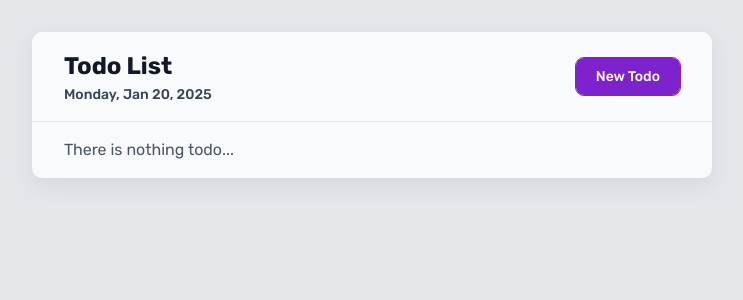
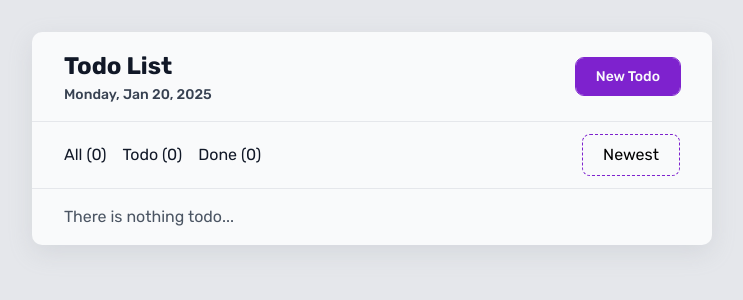
Before and after one commit to the-siavash/todolist-app, a React (Vite) app: page / in a window 1280 px wide. Shown: the top 300 px of the page, without its empty margins (268-1011 px from the left). Built offline with nearby package versions, Linux system fonts and the light colour scheme.

Commit message:
feat: implement sort and filter todos feature

```diff
--- /dev/null
+++ b/src/components/FilterTodos.jsx
@@ -0,0 +1,35 @@
+function FilterTodos({ filterBy, onFilter, todolist }) {
+  const checkedTodos = todolist.reduce(
+    (acc, todo) => (todo.isChecked ? (acc += 1) : null),
+    0
+  );
+  const uncheckedTodos = todolist.length - checkedTodos;
+
+  const filterItems = [
+    { text: 'all', length: todolist.length },
+    { text: 'todo', length: uncheckedTodos },
+    { text: 'done', length: checkedTodos },
+  ];
+
+  return (
+    <ul className="filter__items">
+      {filterItems.map((filterItem) => (
+        <FilterItem
+          key={filterItem.text}
+          item={filterItem}
+          classNames={`filter__item ${filterItem === filterBy && 'selected'}`}
+          handleClick={onFilter}
+        />
+      ))}
+    </ul>
+  );
+}
+export default FilterTodos;
+
+function FilterItem({ item, classNames, handleClick }) {
+  return (
+    <li className={classNames} onClick={() => handleClick(item.text)}>
+      {item.text} ({item.length})
+    </li>
+  );
+}
--- /dev/null
+++ b/src/components/SortTodos.jsx
@@ -0,0 +1,13 @@
+function SortTodos({ sortedBy, onSort }) {
+  return (
+    <select
+      className="select"
+      value={sortedBy}
+      onChange={(event) => onSort(event.target.value)}
+    >
+      <option value="newest">Newest</option>
+      <option value="oldest">Oldest</option>
+    </select>
+  );
+}
+export default SortTodos;
--- a/src/components/Todolist.jsx
+++ b/src/components/Todolist.jsx
@@ -1,9 +1,13 @@
 import { useRef, useState } from 'react';
 import TodoItem from './TodoItem';
 import TodoAddItem from './TodoAddItem';
+import SortTodos from './SortTodos';
+import FilterTodos from './FilterTodos';
 
 function Todolist() {
   const [todolist, setTodolist] = useState([]);
+  const [sortedBy, setSortedBy] = useState('newest');
+  const [filter, setFilter] = useState('all');
   const dialogRef = useRef();
 
   const today = {
@@ -13,6 +17,33 @@ function Todolist() {
     year: new Date().toLocaleDateString('en-US', { year: 'numeric' }),
   };
   const formattedToday = `${today.weekday}, ${today.month} ${today.day}, ${today.year}`;
+
+  let filteredTodolist;
+  switch (filter) {
+    case 'all':
+      filteredTodolist = todolist;
+      break;
+    case 'todo':
+      filteredTodolist = todolist.filter((todo) => !todo.isChecked);
+      break;
+    case 'done':
+      filteredTodolist = todolist.filter((todo) => todo.isChecked);
+      break;
+  }
+
+  let sortedTodolist;
+  switch (sortedBy) {
+    case 'newest':
+      sortedTodolist = [...filteredTodolist].sort(
+        (a, b) => new Date(b.editedAt) - new Date(a.editedAt)
+      );
+      break;
+    case 'oldest':
+      sortedTodolist = [...filteredTodolist].sort(
+        (a, b) => new Date(a.editedAt) - new Date(b.editedAt)
+      );
+      break;
+  }
 
   const handleTodolist = (todo) => {
     setTodolist([...todolist, todo]);
@@ -57,11 +88,23 @@ function Todolist() {
         <TodoAddItem dialogRef={dialogRef} onTodoSubmit={handleTodolist} />
       </div>
 
+      <div className="todolist__filter-section">
+        <FilterTodos
+          filterBy={filter}
+          onFilter={(filterBy) => setFilter(filterBy)}
+          todolist={todolist}
+        />
+        <SortTodos
+          sortedBy={sortedBy}
+          onSort={(sortedBy) => setSortedBy(sortedBy)}
+        />
+      </div>
+
       <div className="todolist__body">
         {todolist.length === 0 && (
           <p className="todolist__item--empty">There is nothing todo...</p>
         )}
-        {todolist.map((todo) => (
+        {sortedTodolist.map((todo) => (
           <TodoItem
             key={todo.id}
             todoData={todo}
--- a/src/styles/App.css
+++ b/src/styles/App.css
@@ -141,6 +141,14 @@
   color: var(--color-danger);
 }
 
+.todolist__filter-section {
+  display: flex;
+  justify-content: space-between;
+  align-items: center;
+  padding: 0.75rem 2rem;
+  border-bottom: 1px solid var(--color-gray-200);
+}
+
 @media (width <= 420px) {
   .todolist__title {
     font-size: 1.25rem;
@@ -214,3 +222,34 @@
   align-items: center;
   gap: 0.5rem;
 }
+
+/* Component: filter */
+
+.filter__items {
+  display: flex;
+  gap: 1rem;
+}
+
+.filter__item {
+  cursor: pointer;
+  text-transform: capitalize;
+}
+.filter__item:hover {
+  color: var(--color-primary);
+}
+.filter__item.selected {
+  color: var(--color-primary);
+}
+
+/* Component: sort */
+
+.select {
+  appearance: none;
+  cursor: pointer;
+  border: 1px dashed var(--color-primary);
+  outline: 0;
+  border-radius: 8px;
+  padding: 0.5rem 1.25rem;
+  background-color: transparent;
+  text-align: center;
+}
```
Also changed, not shown: 1 other file (tests, documents, lock files or other folders).
